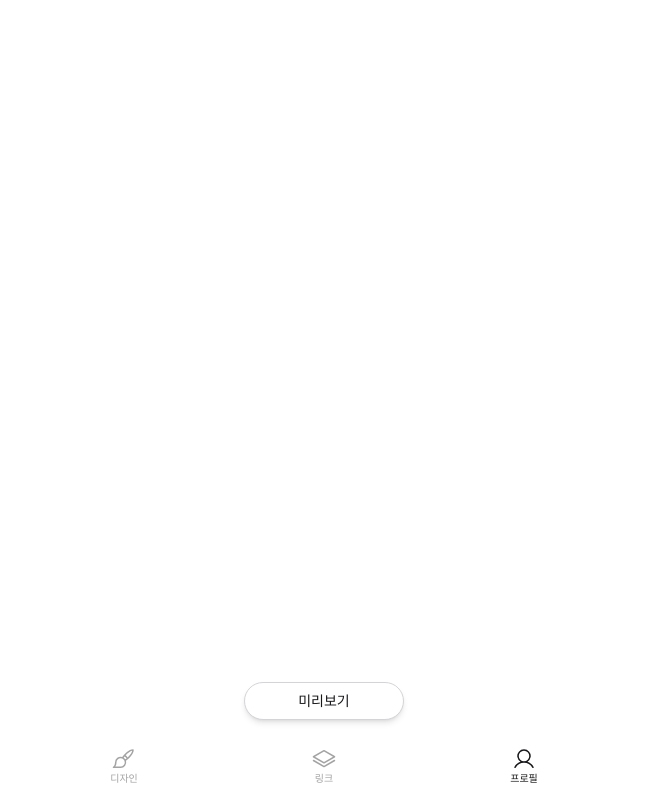
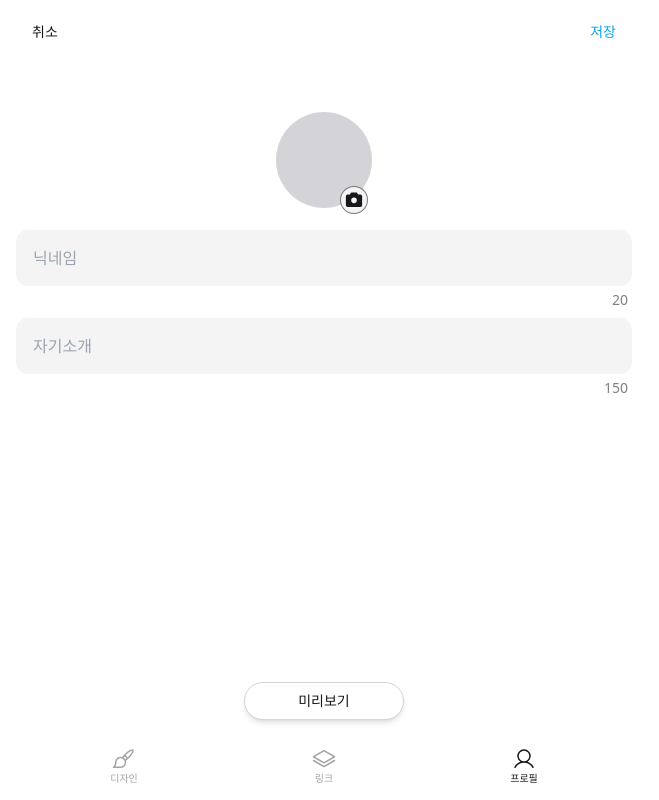
Before and after one commit to 2hundred2ne2/in_my_link, a Next.js app: page /profile in a window 1280 px wide. Shown: the whole page, without its empty margins (316-975 px from the left). Built offline with nearby package versions, Linux system fonts and the light colour scheme.

Commit message:
feat: 프로필 퍼블리싱 #34

```diff
--- a/src/app/(auth)/profile/page.tsx
+++ b/src/app/(auth)/profile/page.tsx
@@ -1,3 +1,59 @@
+import { Camera } from "@phosphor-icons/react/dist/ssr";
+
+import { Input } from "@/components/input";
+import {
+  AppHeader,
+  AppHeaderLeft,
+  AppHeaderCenter,
+  AppHeaderRight,
+} from "@/components/ui/app-header";
+import { Button } from "@/components/ui/button";
+import { Text } from "@/components/ui/text";
+
 export default function ProfilePage() {
-  return <main></main>;
+  return (
+    <>
+      <AppHeader>
+        <AppHeaderLeft>
+          <Button variant="text">취소</Button>
+        </AppHeaderLeft>
+        <AppHeaderCenter></AppHeaderCenter>
+        <AppHeaderRight>
+          <Button variant="text" className="text-accent">
+            저장
+          </Button>
+        </AppHeaderRight>
+      </AppHeader>
+
+      <main className="min-h-dvh pt-16 pb-[68px]">
+        <div className="flex flex-col items-center pt-12 px-3">
+          <button className="relative">
+            <span className="sr-only">프로필 변경</span>
+            {/* avatar */}
+            <span className="inline-block w-24 h-24 rounded-full bg-primary-300"></span>
+            <span className="absolute bottom-0 right-1 inline-flex items-center justify-center min-w-7 min-h-7 bg-background-muted border border-foreground-muted rounded-full">
+              <Camera size={20} weight="fill" />
+            </span>
+          </button>
+        </div>
+
+        {/* 닉네임, 자기소개 */}
+        <div className="px-3 mt-2">
+          <div className="flex flex-col">
+            <Input placeholder="닉네임" className="w-full" />
+            <Text variant="body2" className="text-foreground-muted mt-1 mr-1 self-end">
+              20
+            </Text>
+          </div>
+          <div className="flex flex-col">
+            {/* TODO: textarea로 바꾸기 */}
+            <Input placeholder="자기소개" className="w-full" />
+            <Text variant="body2" className="text-foreground-muted mt-1 mr-1 self-end">
+              150
+            </Text>
+          </div>
+        </div>
+      </main>
+    </>
+  );
 }
```
